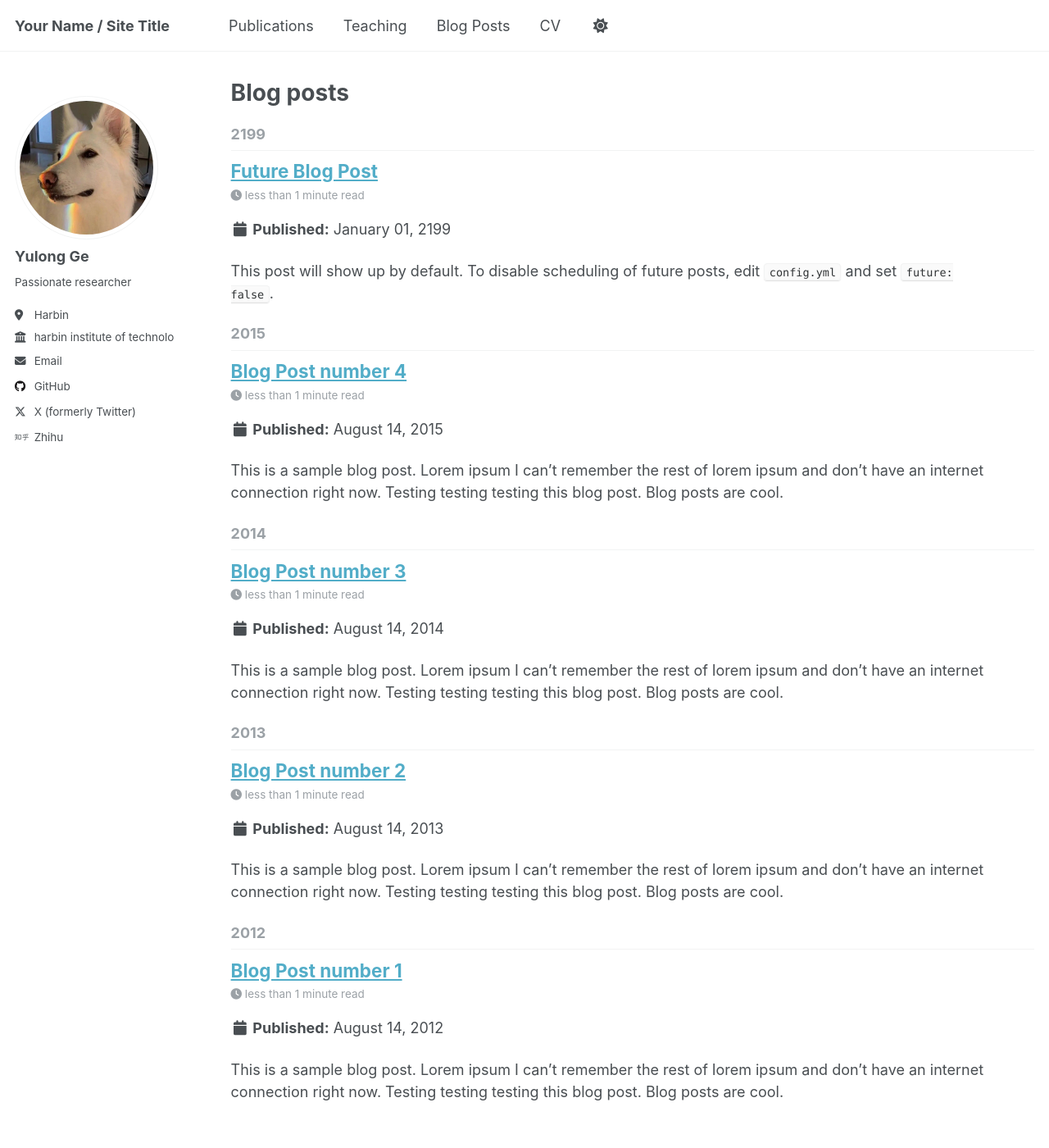
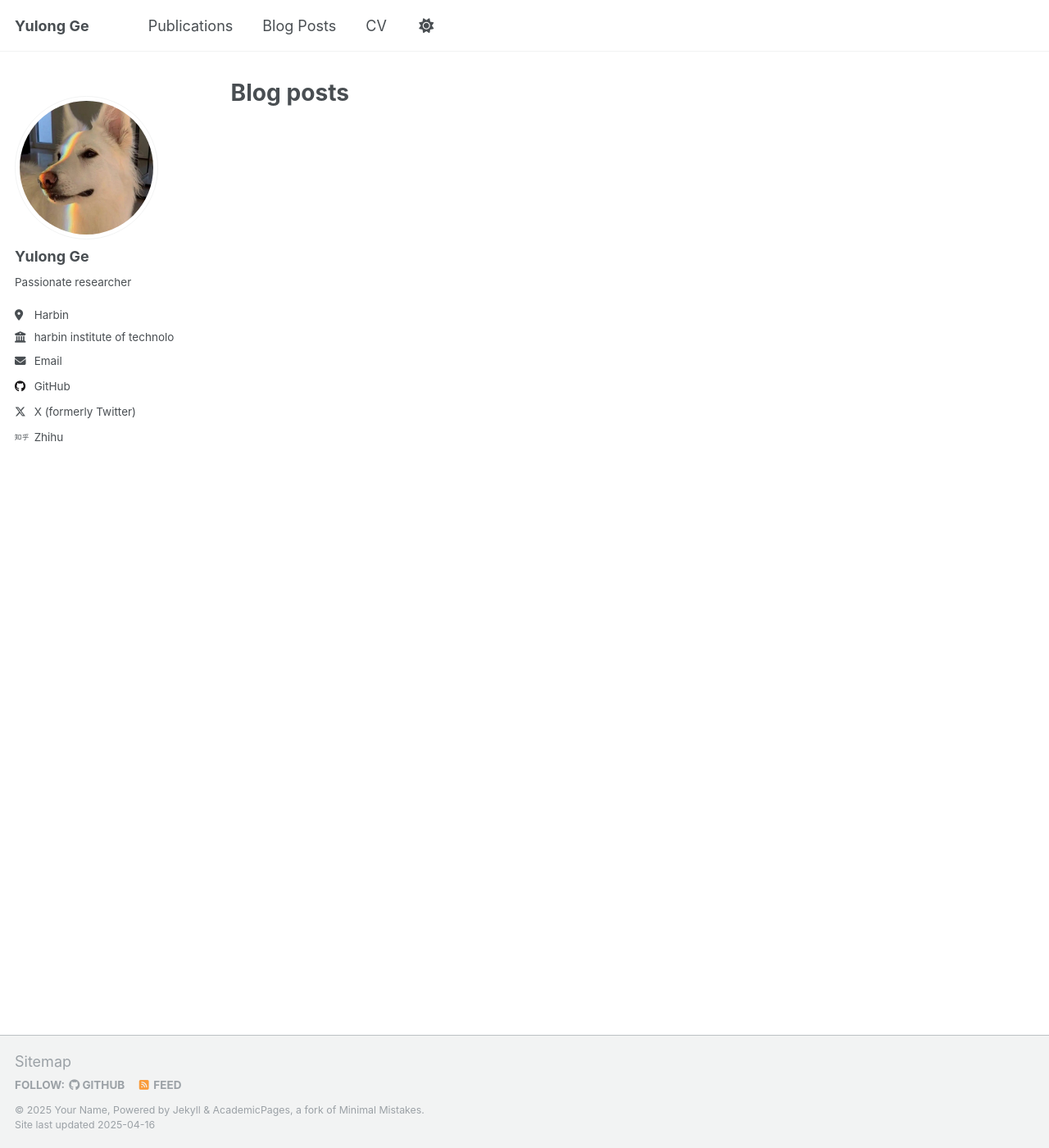
Before and after one commit to Long-louis/Long-louis.github.io, a Jekyll site: the page built from _pages/year-archive.html, in a window 1280 px wide and 1400 px high. Shown: the whole window at 82% size. Built offline with Jekyll 4.4.1, drawn with Linux system fonts in a browser that asks for light colours.

```diff
--- a/_config.yml
+++ b/_config.yml
@@ -9,13 +9,13 @@
 # Basic Site Settings
 locale                   : "en-US"
 site_theme               : "default"
-title                    : "Your Name / Site Title"
+title                    : "Yulong Ge"
 title_separator          : "-"
 name                     : &name "Your Name"
 description              : &description "personal description"
-url                      : https://academicpages.github.io # the base hostname & protocol for your site e.g. "https://[your GitHub username].github.io"
+url                      : https://Long-louis.github.io # the base hostname & protocol for your site e.g. "https://[your GitHub username].github.io"
 baseurl                  : "" # the subpath of your site, e.g. "/blog"
-repository               : "academicpages/academicpages.github.io"
+repository               : "Long-louis/Long-louis.github.io"
 
 # Site Author - The following control what appear as part of the author content on the side bar.
 #               If a field is blank the icon and link will not appear, otherwise it will be shown.
@@ -73,7 +73,7 @@ author:
   wikipedia        : # Username
   xing             : # Username
   youtube          : # Username
-  zhihu            : 下龙湾 # Username
+  zhihu            : 大千世界得菩提 # Username
 
 # Publication Category - The following the list of publication categories and their headings
 publication_category:
--- a/_data/navigation.yml
+++ b/_data/navigation.yml
@@ -14,8 +14,8 @@ main:
   # - title: "Talks"
   #   url: /talks/
 
-  - title: "Teaching"
-    url: /teaching/
+  # - title: "Teaching"
+  #   url: /teaching/
 
   # - title: "Portfolio"
   #   url: /portfolio/
--- a/_posts/2012-08-14-blog-post-1.md
+++ /dev/null
@@ -1,20 +0,0 @@
----
-title: 'Blog Post number 1'
-date: 2012-08-14
-permalink: /posts/2012/08/blog-post-1/
-tags:
-  - cool posts
-  - category1
-  - category2
----
-
-This is a sample blog post. Lorem ipsum I can't remember the rest of lorem ipsum and don't have an internet connection right now. Testing testing testing this blog post. Blog posts are cool.
-
-Headings are cool
-======
-
-You can have many headings
-======
-
-Aren't headings cool?
-------
--- a/_posts/2013-08-14-blog-post-2.md
+++ /dev/null
@@ -1,20 +0,0 @@
----
-title: 'Blog Post number 2'
-date: 2013-08-14
-permalink: /posts/2013/08/blog-post-2/
-tags:
-  - cool posts
-  - category1
-  - category2
----
-
-This is a sample blog post. Lorem ipsum I can't remember the rest of lorem ipsum and don't have an internet connection right now. Testing testing testing this blog post. Blog posts are cool.
-
-Headings are cool
-======
-
-You can have many headings
-======
-
-Aren't headings cool?
-------
--- a/_posts/2014-08-14-blog-post-3.md
+++ /dev/null
@@ -1,20 +0,0 @@
----
-title: 'Blog Post number 3'
-date: 2014-08-14
-permalink: /posts/2014/08/blog-post-3/
-tags:
-  - cool posts
-  - category1
-  - category2
----
-
-This is a sample blog post. Lorem ipsum I can't remember the rest of lorem ipsum and don't have an internet connection right now. Testing testing testing this blog post. Blog posts are cool.
-
-Headings are cool
-======
-
-You can have many headings
-======
-
-Aren't headings cool?
-------
--- a/_posts/2199-01-01-future-post.md
+++ /dev/null
@@ -1,11 +0,0 @@
----
-title: 'Future Blog Post'
-date: 2199-01-01
-permalink: /posts/2012/08/blog-post-4/
-tags:
-  - cool posts
-  - category1
-  - category2
----
-
-This post will show up by default. To disable scheduling of future posts, edit `config.yml` and set `future: false`.
```
Also changed, not shown: _posts/2015-08-14-blog-post-4.md (deleted, +0 -20 lines), _publications/2009-10-01-paper-title-number-1.md (deleted, +0 -14 lines), _publications/2010-10-01-paper-title-number-2.md (deleted, +0 -14 lines), _publications/2015-10-01-paper-title-number-3.md (deleted, +0 -14 lines), _publications/2024-02-17-paper-title-number-4.md (deleted, +0 -13 lines), _talks/2012-03-01-talk-1.md (deleted, +0 -11 lines), _talks/2013-03-01-tutorial-1.md (deleted, +0 -13 lines), _talks/2014-02-01-talk-2.md (deleted, +0 -13 lines), _talks/2014-03-01-talk-3.md (deleted, +0 -11 lines).
